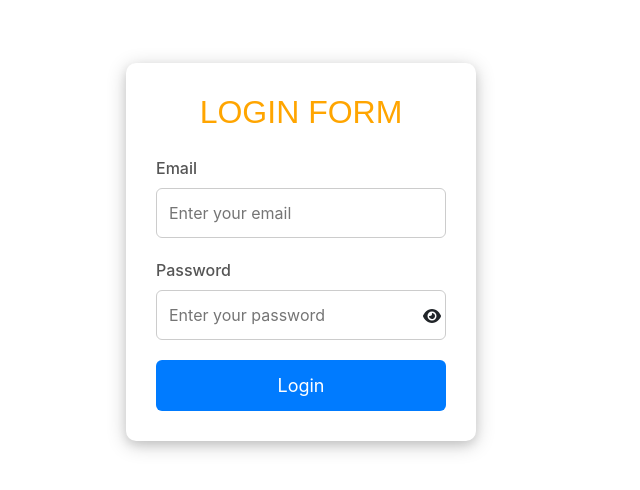
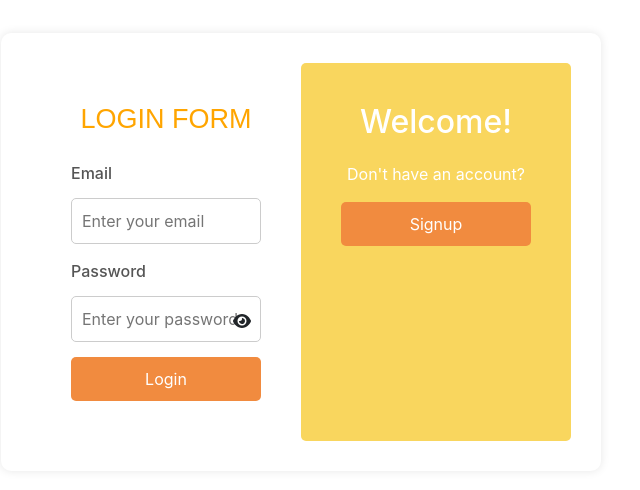
Before and after one commit to Prakash-baskar/React-Tasks, a React (Create React App) app: page /loginform in a window 1280 px wide. Shown: the part 148-638 px from the top of the page, without its empty margins (339-979 px from the left). Built offline with nearby package versions, Linux system fonts and the light colour scheme.

Commit message:
Authendication login  validation and design

```diff
--- a/src/Authentication/Login.css
+++ b/src/Authentication/Login.css
@@ -222,3 +222,77 @@
   .reg-button:active {
     background-color: #004099;
   }
+
+
+
+  /* new login page  */
+.reg-form-container {
+    display: flex;
+    justify-content: center;
+    align-items: center;
+    height: 100vh;
+}
+
+.reg-form {
+    display: flex;
+    width: 600px;
+    box-shadow: 0 0 10px rgba(0, 0, 0, 0.1);
+}
+
+.reg-main-lg {
+    padding: 40px;
+    width: 50%;
+    background-color: white;
+}
+
+.signup-section {
+    padding: 40px;
+    width: 50%;
+    background-color: #f9d65e;
+    color: white;
+    text-align: center;
+    border-radius: 5px;
+}
+
+h2 {
+    margin-bottom: 20px;
+}
+
+.form-group {
+    margin-bottom: 15px;
+}
+
+.form-group input {
+    width: 100%;
+    padding: 10px;
+    margin-top: 5px;
+    border: 1px solid #ccc;
+    border-radius: 5px;
+}
+
+.reg-button {
+    width: 100%;
+    padding: 10px;
+    background-color: #f18b3f;
+    border: none;
+    color: white;
+    border-radius: 5px;
+    cursor: pointer;
+    font-size: 16px;
+}
+
+.reg-button:hover {
+    background-color: #44b2f1;
+}
+
+.password-container {
+    position: relative;
+}
+
+.password-iconlog {
+    position: absolute;
+    right: 10px;
+    top: 75%;
+    transform: translateY(-50%);
+    cursor: pointer;
+}
--- a/src/Authentication/LoginForm.js
+++ b/src/Authentication/LoginForm.js
@@ -1,5 +1,5 @@
 import React, { useState } from 'react';
-import "./Login.css";
+import './Login.css';
 import axios from 'axios';
 import { useNavigate } from 'react-router-dom';
 import { FontAwesomeIcon } from '@fortawesome/react-fontawesome';
@@ -10,7 +10,7 @@ const LoginForm = () => {
     email: "",
     password: "",
   });
-const  [message,setMessage]=useState("")
+  const [message, setMessage] = useState("");
   const navigate = useNavigate();
   const [showPassword, setShowPassword] = useState(false);
 
@@ -38,7 +38,7 @@ const  [message,setMessage]=useState("")
       );
 
       const responseBody = response.data.data.body;
-      console.log("res-body",responseBody);
+      console.log("res-body", responseBody);
 
       if (responseBody && responseBody.jwt) {
         console.log('hello');
@@ -59,7 +59,6 @@ const  [message,setMessage]=useState("")
       }
     } catch (error) {
       setMessage("Register is not found");
-
       console.error("There was an error!", error);
       // Optionally, you can set state to display an error message to the user
     }
@@ -68,8 +67,9 @@ const  [message,setMessage]=useState("")
   return (
     <div className="reg-form-container">
       <div className="reg-form">
-    <form className="reg-main-lg" onSubmit={handleSubmit}>
-      <h2 className="register-title"><h2>LOGIN FORM</h2></h2>
+        <div className="reg-main-lg">
+          <form onSubmit={handleSubmit}>
+            <h2 className="register-title">LOGIN FORM</h2>
             <div className="form-group">
               <label htmlFor="email" className="form-label">Email</label>
               <input
@@ -81,7 +81,6 @@ const  [message,setMessage]=useState("")
                 value={loginRegister.email}
                 onChange={handleChange}
                 aria-label="Email"
-
               />
             </div>
             <div className="form-group password-container">
@@ -95,7 +94,6 @@ const  [message,setMessage]=useState("")
                 value={loginRegister.password}
                 onChange={handleChange}
                 aria-label="Password"
-
               />
               <FontAwesomeIcon icon={showPassword ? faEyeSlash : faEye} onClick={togglePasswordVisibility} className='password-iconlog' />
             </div>
@@ -103,9 +101,13 @@ const  [message,setMessage]=useState("")
             {message && <p className="text-danger">{message}</p>}
           </form>
         </div>
+        <div className="signup-section">
+          <h2>Welcome!</h2>
+          <p>Don't have an account?</p>
+          <button className="reg-button" onClick={() => navigate("/Registerform")}>Signup</button>
         </div>
-
-
+      </div>
+    </div>
   );
 };
 
--- a/src/Authentication/UserTable.js
+++ b/src/Authentication/UserTable.js
@@ -1,11 +1,13 @@
 import React, { useState, useEffect } from 'react';
 import axios from 'axios';
 import { useNavigate } from 'react-router-dom';
+import { Modal, Button } from 'react-bootstrap';
 
 const UserTable = () => {
   const [userData, setUserData] = useState(null);
   const [error, setError] = useState(null);
   const [isEditing, setIsEditing] = useState(false);
+  const [showModal, setShowModal] = useState(false);
   const [formData, setFormData] = useState({
     userId: '',
     userName: '',
@@ -13,10 +15,9 @@ const UserTable = () => {
     mobileNo: '',
     password: '',
     confirmPassword: '',
-    userRole:'',
+    userRole: '',
     status: '',
   });
-  console.log(userData)
 
   const navigate = useNavigate();
 
@@ -35,7 +36,6 @@ const UserTable = () => {
           Authorization: `Bearer ${token}`,
         },
       });
-      console.log(response)
 
       if (response.headers['content-type'] !== 'application/json') {
         throw new Error('Server did not respond with JSON data');
@@ -47,10 +47,8 @@ const UserTable = () => {
         userName: response.data.Details.userName,
         email: response.data.Details.email,
         mobileNo: response.data.Details.mobileNo,
-        userRole:response.data.Details.userRole,
-
+        userRole: response.data.Details.userRole,
       });
-      console.log(setUserData )
     } catch (err) {
       const defaultError = { error: { reason: 'Unknown error occurred' }, timeStamp: new Date().toISOString() };
       setError(err.response?.data || defaultError);
@@ -63,8 +61,7 @@ const UserTable = () => {
 
   const handleTokenError = () => {
     setError({ error: { reason: 'Token not found in local storage' } });
-    // Optionally, you can redirect the user to the login page or handle this case accordingly
-    navigate('/usertable'); // Example redirection to login page
+    navigate('/usertable');
   };
 
   const handleInputChange = (e) => {
@@ -74,7 +71,6 @@ const UserTable = () => {
       [name]: value,
     });
   };
-
 
   const handleEdit = async () => {
     const token = localStorage.getItem('token');
@@ -92,8 +88,7 @@ const UserTable = () => {
         password: formData.password,
         confirmPassword: formData.confirmPassword,
         mobileNo: formData.mobileNo,
-        userRole:formData.userRole,
-
+        userRole: formData.userRole,
       }, {
         headers: {
           Authorization: `Bearer ${token}`,
@@ -101,10 +96,8 @@ const UserTable = () => {
       });
 
       setUserData(response.data.Details);
-      console.log(setUserData)
       setIsEditing(false);
-      // navigate('/usertable')
-      fetchUserData()
+      fetchUserData();
     } catch (err) {
       const defaultError = { error: { reason: 'Unknown error occurred' }, timeStamp: new Date().toISOString() };
       setError(err.response?.data || defaultError);
@@ -126,15 +119,23 @@ const UserTable = () => {
           Authorization: `Bearer ${token}`,
         },
       });
-      console.log(response);
 
       setUserData(null);
-      alert('User deleted successfully');
-
+      // alert('User deleted successfully');
+      setShowModal(false);
     } catch (err) {
       const defaultError = { error: { reason: 'Unknown error occurred' }, timeStamp: new Date().toISOString() };
       setError(err.response?.data || defaultError);
+      setShowModal(false);
     }
+  };
+
+  const handleShowModal = () => {
+    setShowModal(true);
+  };
+
+  const handleCloseModal = () => {
+    setShowModal(false);
   };
 
   if (error) {
@@ -194,7 +195,7 @@ const UserTable = () => {
                 />
               </label>
               <label>
-                confirmPassword:
+                Confirm Password:
                 <input
                   className="form-control"
                   type="password"
@@ -203,7 +204,7 @@ const UserTable = () => {
                   onChange={handleInputChange}
                 />
               </label>
-              <button className="btn btn-primary"  onClick={handleEdit}>Save</button>
+              <button className="btn btn-primary" onClick={handleEdit}>Save</button>
               <button className="btn btn-secondary" onClick={() => setIsEditing(false)}>Cancel</button>
             </div>
           ) : (
@@ -224,7 +225,7 @@ const UserTable = () => {
                     <td>{formData.mobileNo}</td>
                     <td>
                       <button className="btn btn-primary" onClick={() => setIsEditing(true)}>Edit</button>
-                      <button className="btn btn-danger" onClick={handleDelete}>Delete</button>
+                      <button className="btn btn-danger" onClick={handleShowModal}>Delete</button>
                     </td>
                   </tr>
                 </tbody>
@@ -234,8 +235,22 @@ const UserTable = () => {
         </div>
       ) : (
         <p>No user data available</p>
+      )}
 
-      )}
+      <Modal show={showModal} onHide={handleCloseModal}>
+        <Modal.Header closeButton>
+          <Modal.Title>Confirm Delete</Modal.Title>
+        </Modal.Header>
+        <Modal.Body>Are you sure you want to delete this user?</Modal.Body>
+        <Modal.Footer>
+          <Button variant="secondary" onClick={handleCloseModal}>
+            Cancel
+          </Button>
+          <Button variant="danger" onClick={handleDelete}>
+            Delete
+          </Button>
+        </Modal.Footer>
+      </Modal>
     </div>
   );
 };
```
Also changed, not shown: src/App.js (+7 -0 lines), src/Sidenav/SideNav.js (added, +11 -0 lines), src/Sidenav/SideNav.css (added). Lines whose indentation alone changed are shown as unchanged.
